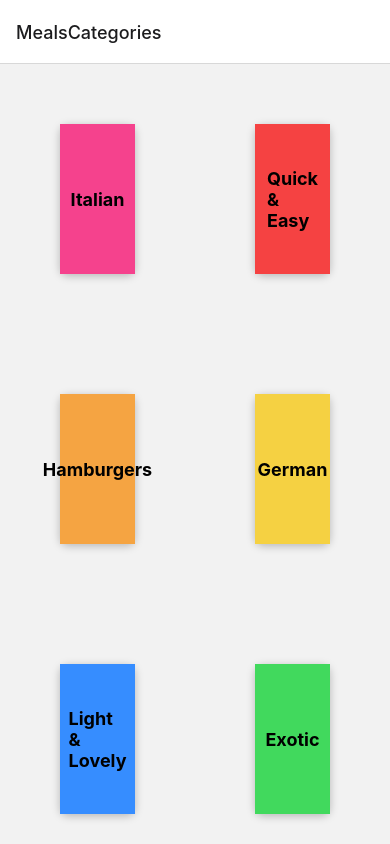
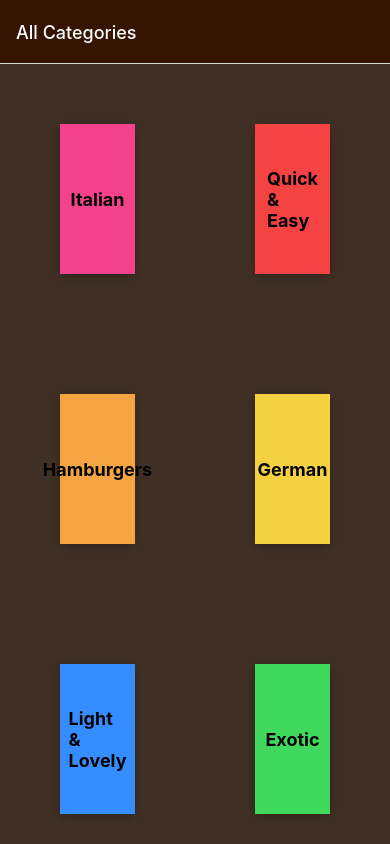
Before and after one commit to UjjwalKaul/meals-app, a React Native app: screen / in a window 390 px wide. Shown: the top 844 px of the page. Built offline with nearby package versions, Linux system fonts and the light colour scheme.

Commit message:
Styled Headers and Backgrounds

```diff
--- a/App.js
+++ b/App.js
@@ -2,16 +2,30 @@
 import { StyleSheet, Text, View } from 'react-native';
 import CategoriesScreen from './screens/CategoriesScreen';
 import { NavigationContainer } from '@react-navigation/native';
-import { createStackNavigator } from '@react-navigation/stack';
+import { createNativeStackNavigator } from '@react-navigation/native-stack';
 import MealsOverviewScreen from './screens/MealsOverviewScreen';
 export default function App() {
-  const Stack = createStackNavigator();
+  const Stack = createNativeStackNavigator();
   return (
     <>
       <StatusBar style="dark" />
       <NavigationContainer>
-        <Stack.Navigator initialRouteName="MealsCategories">
-          <Stack.Screen name="MealsCategories" component={CategoriesScreen} />
+        <Stack.Navigator
+          initialRouteName="MealsCategories"
+          screenOptions={{
+            headerStyle: {
+              backgroundColor: '#351401',
+            },
+            headerTintColor: 'white',
+            contentStyle: { backgroundColor: '#3f2f25' },
+          }}>
+          <Stack.Screen
+            name="MealsCategories"
+            component={CategoriesScreen}
+            options={{
+              title: 'All Categories',
+            }}
+          />
           <Stack.Screen name="MealsOverview" component={MealsOverviewScreen} />
         </Stack.Navigator>
       </NavigationContainer>
--- a/package.json
+++ b/package.json
@@ -10,6 +10,7 @@
   },
   "dependencies": {
     "@react-navigation/native": "^6.1.17",
+    "@react-navigation/native-stack": "^6.9.26",
     "@react-navigation/stack": "^6.3.29",
     "expo": "~50.0.14",
     "expo-status-bar": "~1.11.1",
```
Also changed, not shown: 1 other file (tests, documents, lock files or other folders).
